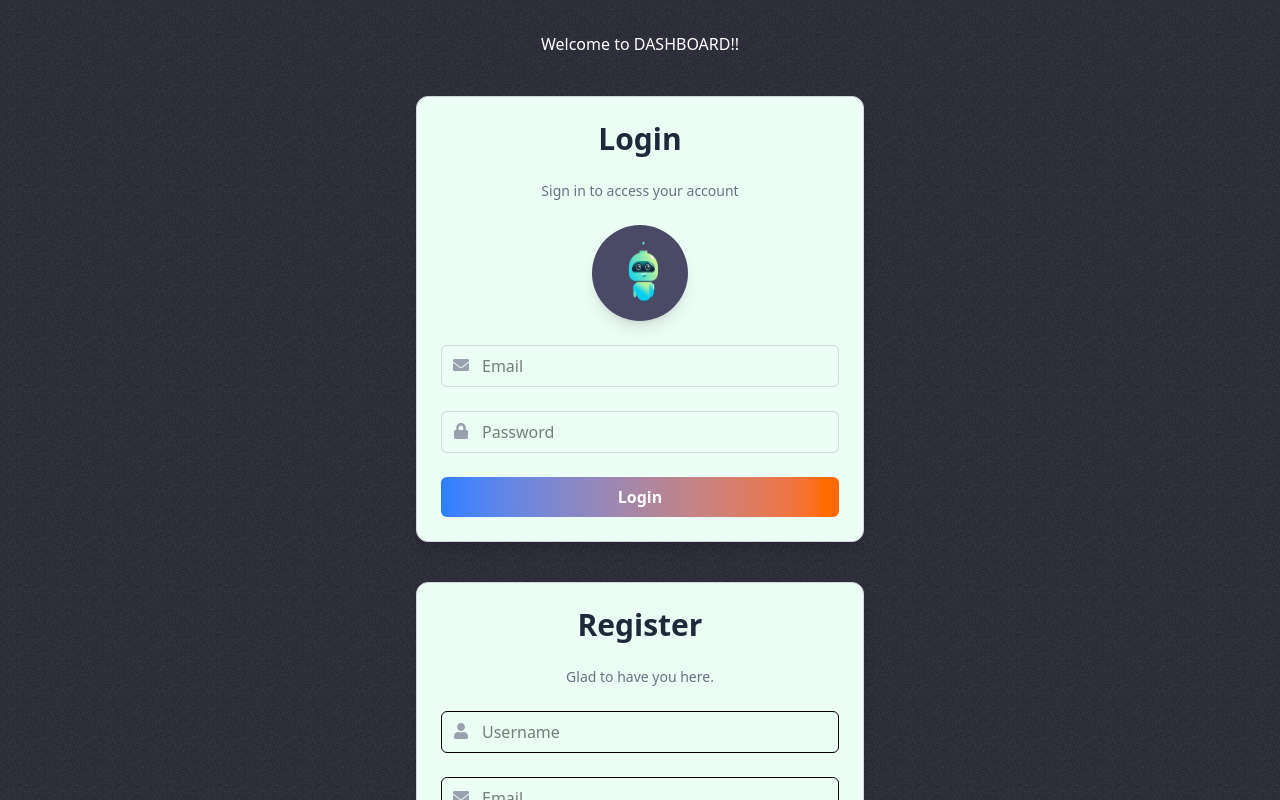
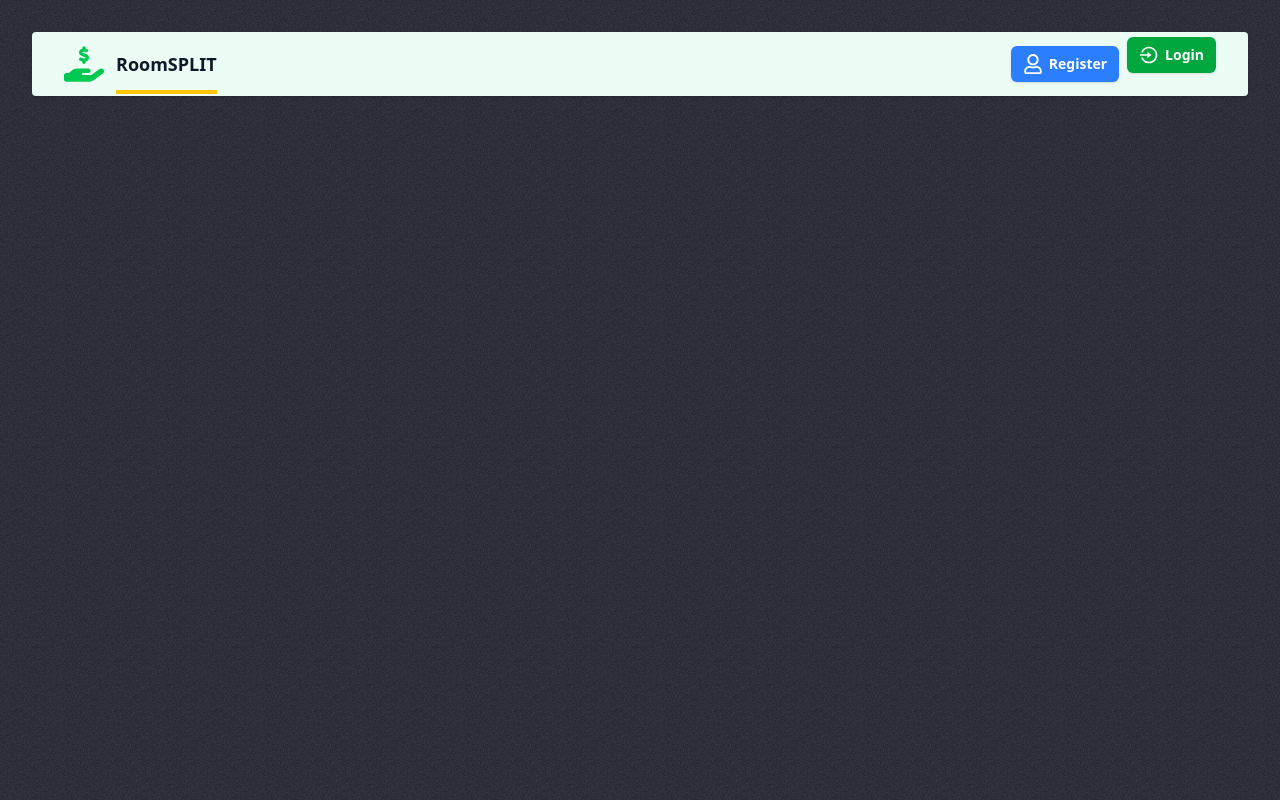
Before and after one commit to athanga22/wise, a React (Vite) app in the folder frontend/: page / in a window 1280 px wide. Shown: the top 800 px of the page. Built offline with nearby package versions, Linux system fonts and the light colour scheme.

Commit message:
Added public navbar and navigation

```diff
--- a/frontend/src/App.jsx
+++ b/frontend/src/App.jsx
@@ -1,15 +1,19 @@
-import './App.css'
-import Login from './components/Users/Login'
-import RegisterForm from './components/Users/Register'
+import "./App.css";
+import PublicNavbar from "./components/Navbar/PublicNavbar";
+import Login from "./components/Users/Login";
+import RegisterForm from "./components/Users/Register";
+import { BrowserRouter, Routes, Route } from "react-router-dom";
 
 function App() {
   return (
-    <div>
-      <h1 className="text-white">Welcome to DASHBOARD!!</h1>
-      <Login />
-      <RegisterForm />
-    </div>
-  )
+    <BrowserRouter>
+      <Routes>
+        <Route path="/" element={<PublicNavbar />} />
+        <Route path="/login" element={<Login />} />
+        <Route path="/register" element={<RegisterForm />} />
+      </Routes>
+    </BrowserRouter>
+  );
 }
 
-export default App
+export default App;
--- /dev/null
+++ b/frontend/src/components/Navbar/PublicNavbar.jsx
@@ -0,0 +1,44 @@
+import { FaHandHoldingDollar } from "react-icons/fa6";
+import { RiLoginCircleLine } from "react-icons/ri";
+import { FaRegUser } from "react-icons/fa";
+import { Link } from "react-router-dom";
+
+export default function PublicNavbar() {
+  return (
+    <nav className="rounded-sm bg-emerald-50 shadow">
+      <div className="mx-auto max-w-10xl px-4 sm:px-6 lg:px-8">
+        <div className="flex h-16 justify-between items-center">
+          {/* Logo and Name with Full-Height Border */}
+          <div className="flex items-center relative">
+            <FaHandHoldingDollar className="h-10 w-auto text-green-500" />
+            <Link
+              to="/"
+              className="ml-3 text-lg font-semibold text-gray-900 relative flex items-center"
+            >
+              RoomSPLIT
+              <span className="absolute left-0 -bottom-4 w-full h-1 bg-yellow-400"></span>
+            </Link>
+          </div>
+
+          {/* Register and Login Buttons */}
+          <div className="flex items-center">
+            <Link
+              to="/register"
+              className="inline-flex items-center gap-x-1.5 rounded-md bg-blue-500 px-3 py-2 text-sm font-semibold text-white shadow-sm hover:bg-orange-600"
+            >
+              <FaRegUser className="h-5 w-5" aria-hidden="true" />
+              Register
+            </Link>
+            <Link
+              to="/login"
+              className="ml-2 inline-flex items-center gap-x-1.5 rounded-md bg-green-600 px-3 py-2 text-sm font-semibold text-white shadow-sm hover:bg-orange-600 animate-bounce"
+            >
+              <RiLoginCircleLine className="h-5 w-5" aria-hidden="true" />
+              Login
+            </Link>
+          </div>
+        </div>
+      </div>
+    </nav>
+  );
+}
--- a/frontend/src/components/Users/Login.jsx
+++ b/frontend/src/components/Users/Login.jsx
@@ -31,7 +31,7 @@ const LoginForm = () => {
         setModal({ show: true, message: result.message || "Login failed" });
       }
     } catch (error) {
-      setModal({ show: true, message: "Error connecting to server" });
+      setModal({ show: true, message: error.message });
     }
   };
 
```
Also changed, not shown: frontend/package.json (+11 -1 lines), 1 other file (tests, documents, lock files or other folders).
